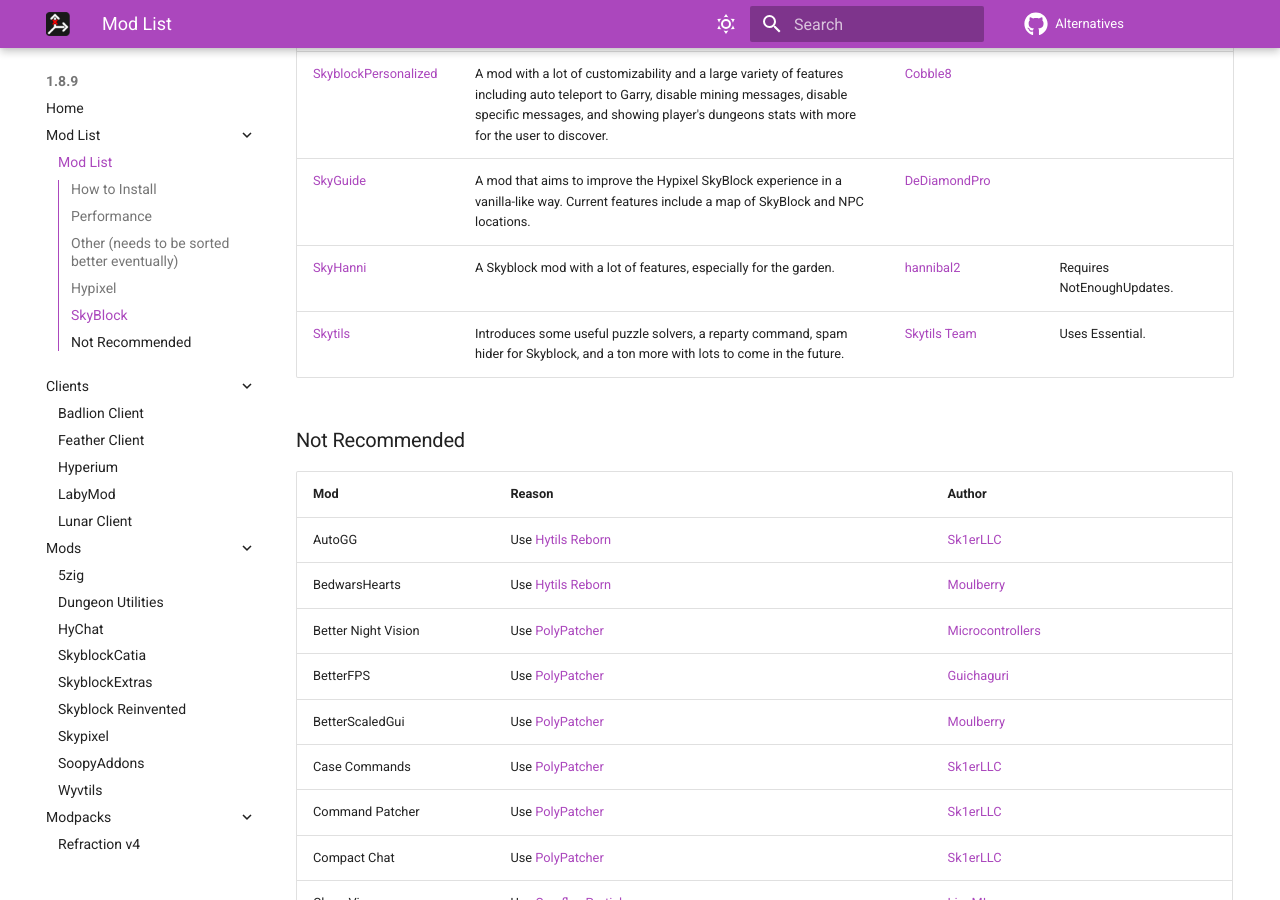
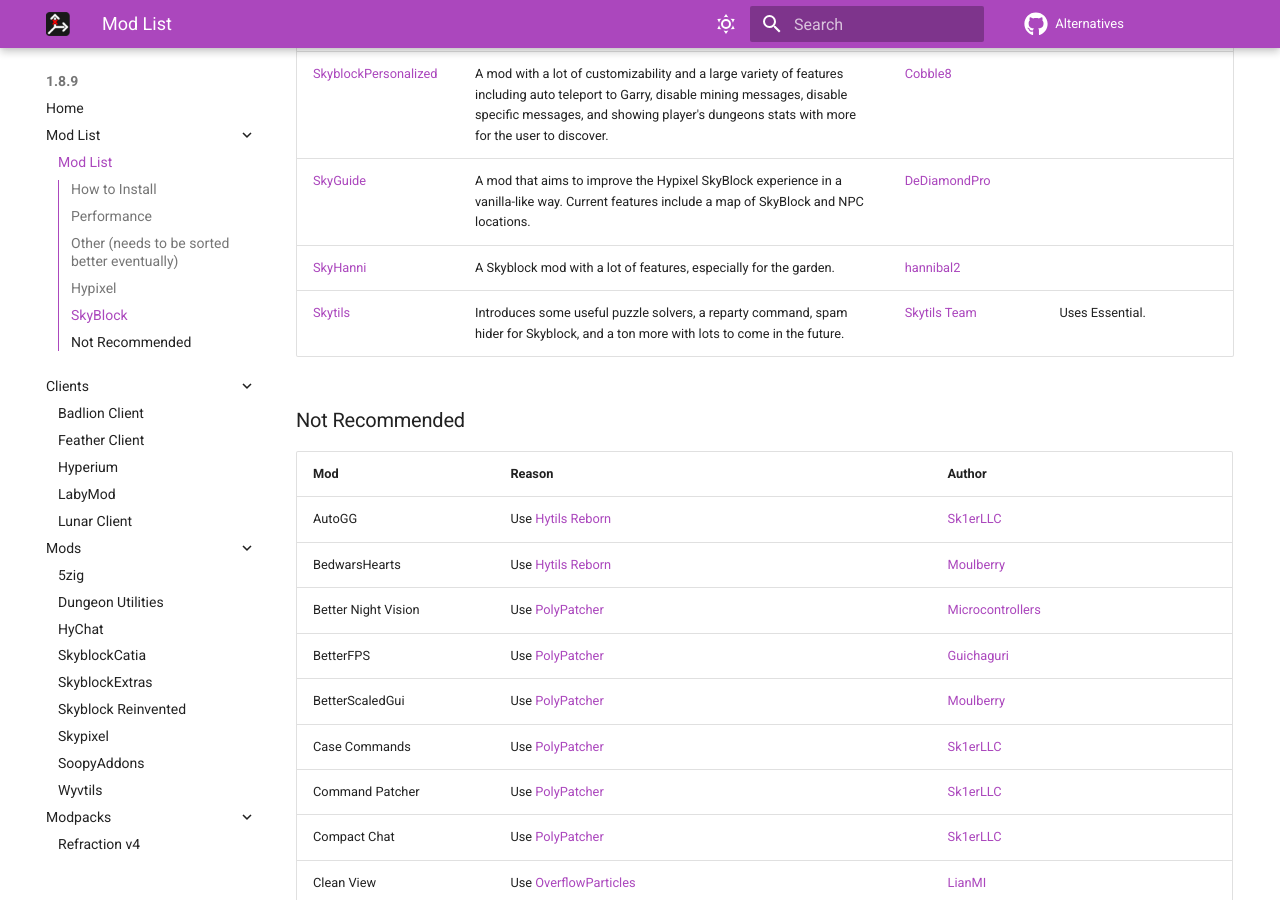
Before and after one commit to MicrocontrollersDev/Alternatives, an MkDocs documentation site: the page built from docs/1.8.9/modlist.md, in a window 1280 px wide and 900 px high, scrolled down 6036 px. Built offline with MkDocs 1.6.1 and Material for MkDocs 9.7.7, drawn with Linux system fonts in a browser that asks for light colours; comment, search, counter and statistics services are not loaded.

Commit message:
SkyHanni no longer requires neu

```diff
--- a/docs/1.8.9/modlist.md
+++ b/docs/1.8.9/modlist.md
@@ -100,7 +100,7 @@
 | [SkyblockHUD Death Defied](https://github.com/romangraef/SkyblockHud-Death-Defied/releases/latest) | SBH focuses on enhancing the HUD to feel like more of an RPG. | [ThatGravyBoat](https://github.com/ThatGravyBoat), [Erymanthus](https://github.com/RayDeeUx), & [Nea](https://github.com/romangraef) |
 | [SkyblockPersonalized](https://github.com/Cobble8/SkyblockPersonalized/releases/latest) | A mod with a lot of customizability and a large variety of features including auto teleport to Garry, disable mining messages, disable specific messages, and showing player's dungeons stats with more for the user to discover. | [Cobble8](https://github.com/Cobble8) |
 | [SkyGuide](https://modrinth.com/mod/skyguide) | A mod that aims to improve the Hypixel SkyBlock experience in a vanilla-like way. Current features include a map of SkyBlock and NPC locations. | [DeDiamondPro](https://github.com/DeDiamondPro) |
-| [SkyHanni](https://modrinth.com/mod/skyhanni) | A Skyblock mod with a lot of features, especially for the garden. | [hannibal2](https://github.com/hannibal002) | Requires NotEnoughUpdates. |
+| [SkyHanni](https://modrinth.com/mod/skyhanni) | A Skyblock mod with a lot of features, especially for the garden. | [hannibal2](https://github.com/hannibal002) |
 | [Skytils](https://github.com/Skytils/SkytilsMod/releases/latest) | Introduces some useful puzzle solvers, a reparty command, spam hider for Skyblock, and a ton more with lots to come in the future. | [Skytils Team](https://github.com/Skytils) | Uses Essential. |
 
 ### Not Recommended
```
